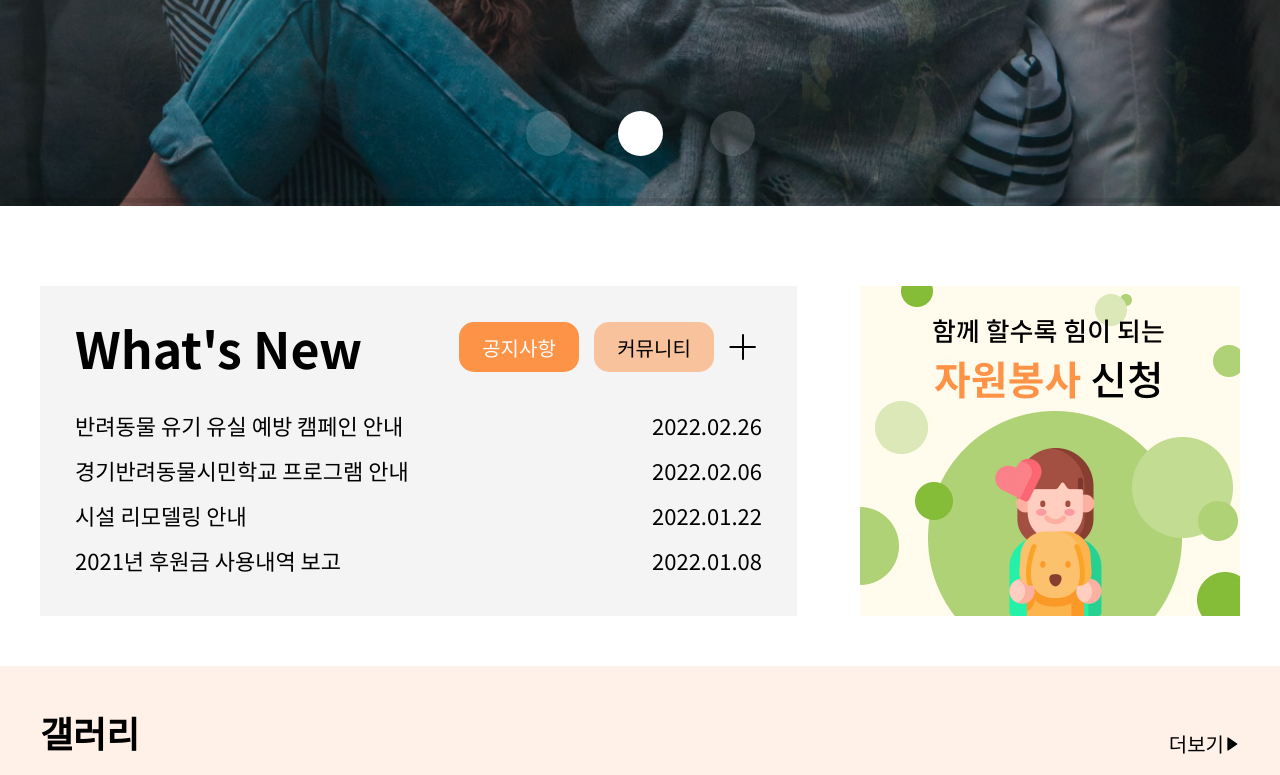
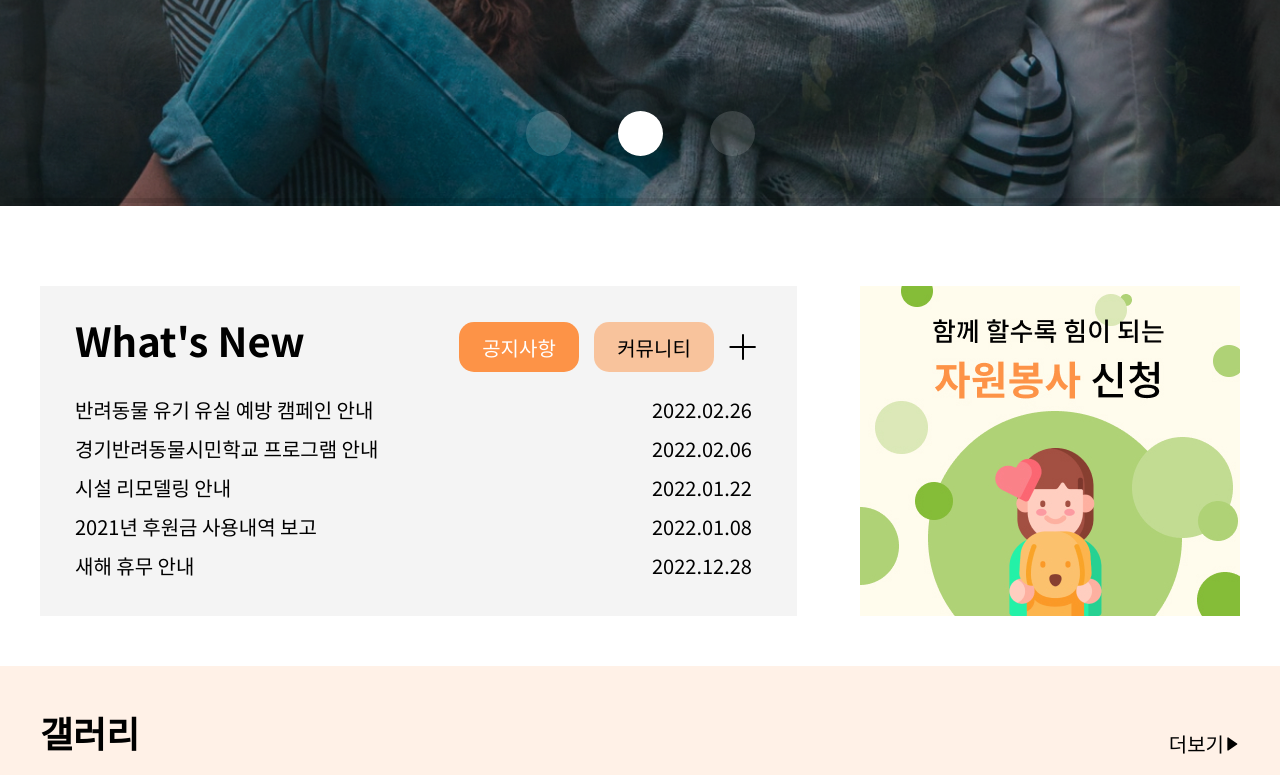
Before and after one commit to kps2838/hanma-eum, a plain HTML site: page index.html in a window 1280 px wide. Shown: the part 578-1353 px from the top of the page. Drawn offline with nearby package versions, Linux system fonts and the light colour scheme.

Commit message:
Add files via upload

```diff
--- a/css/style.css
+++ b/css/style.css
@@ -181,7 +181,7 @@ img{
 }
 
 #contents .news > h3{
-    font-size: 50px;
+    font-size: 40px;
 }
 
 #contents .btn{
@@ -222,6 +222,7 @@ img{
 #contents .text-box{
     margin-top: 26px;
     display: none;
+    height: 187px;
 }
 
 #contents .text-box.on{
@@ -233,11 +234,11 @@ img{
 }
 
 #contents .text-box .text:not(:last-child){
-    margin-bottom: 13px;
+    margin-bottom: 10px;
 }
 
 #contents .text-box .text a{
-    font-size: 22px;
+    font-size: 20px;
     color: #000;
     margin-right: 77px;
     display: block;
@@ -247,7 +248,7 @@ img{
 }
 
 #contents .text-box .text .date{
-    font-size: 22px;
+    font-size: 20px;
 }
 
 #gallery{
--- a/index.html
+++ b/index.html
@@ -100,6 +100,10 @@
                         <a href="#">2021년 후원금 사용내역 보고</a>
                         <p class="date">2022.01.08</p>
                     </div>
+                    <div class="text">
+                        <a href="#">새해 휴무 안내</a>
+                        <p class="date">2022.12.28</p>
+                    </div>
                 </div>
                 <div class="text-box community">
                     <div class="text">
@@ -117,6 +121,10 @@
                     <div class="text">
                         <a href="#">용산에 괜찮은 동물병원이 추천해주세요</a>
                         <p class="date">2022.01.24</p>
+                    </div>
+                    <div class="text">
+                        <a href="#">우리 애기가 왜이럴까요</a>
+                        <p class="date">2022.01.23</p>
                     </div>
                 </div>
             </div>
```
